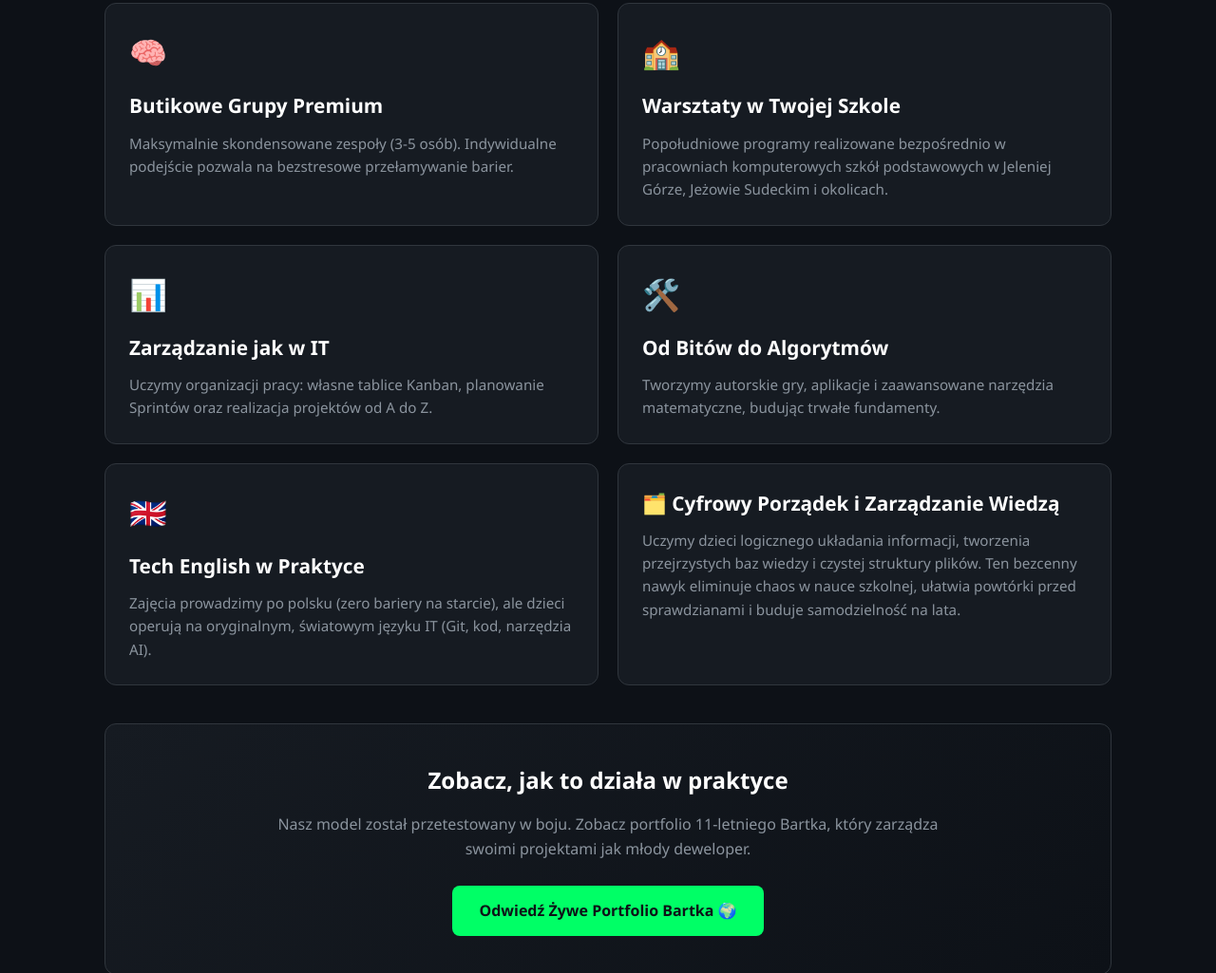
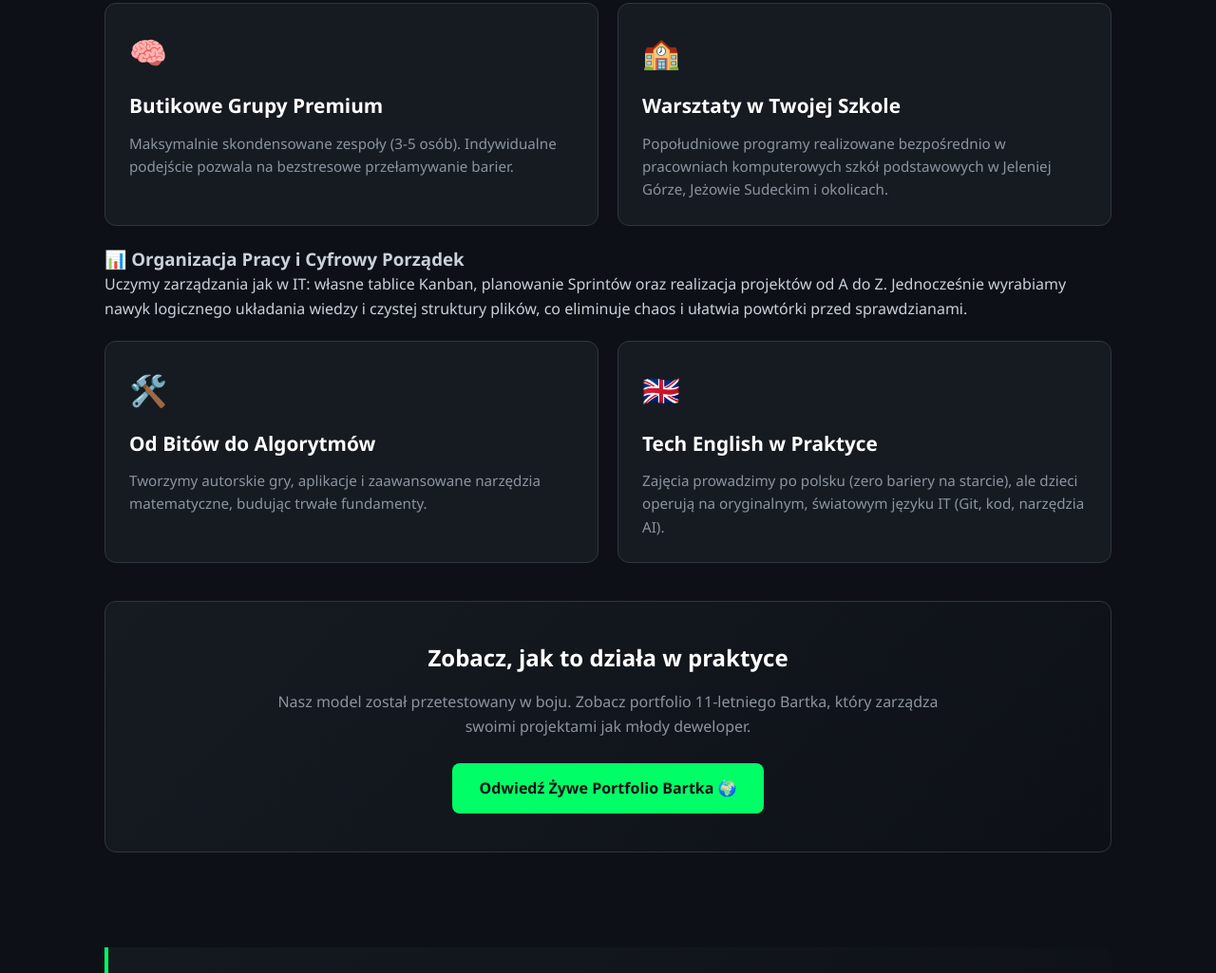
Before and after one commit to WojciechCzyzyk/sarenka, a plain HTML site: page index.html in a window 1280 px wide. Shown: the part 721-1746 px from the top of the page at 95% size. Drawn offline with Linux system fonts and the light colour scheme.

Commit message:
Update workshop descriptions and add new feature card

```diff
--- a/index.html
+++ b/index.html
@@ -48,12 +48,13 @@
             <h3>Warsztaty w Twojej Szkole</h3>
             <p>Popołudniowe programy realizowane bezpośrednio w pracowniach komputerowych szkół podstawowych w Jeleniej Górze, Jeżowie Sudeckim i okolicach.</p>
         </div>
-        <div class="card">
-            <span class="card-icon">📊</span>
-            <h3>Zarządzanie jak w IT</h3>
-            <p>Uczymy organizacji pracy: własne tablice Kanban, planowanie Sprintów oraz realizacja projektów od A do Z.</p>
-        </div>
-        <div class="card">
+
+           <div class="feature-card">
+              <h3>📊 Organizacja Pracy i Cyfrowy Porządek</h3>
+              <p>Uczymy zarządzania jak w IT: własne tablice Kanban, planowanie Sprintów oraz realizacja projektów od A do Z. Jednocześnie wyrabiamy nawyk logicznego układania wiedzy i czystej struktury plików, co eliminuje chaos i ułatwia powtórki przed sprawdzianami.</p>
+            </div>
+
+            <div class="card">
             <span class="card-icon">🛠️</span>
             <h3>Od Bitów do Algorytmów</h3>
             <p>Tworzymy autorskie gry, aplikacje i zaawansowane narzędzia matematyczne, budując trwałe fundamenty.</p>
@@ -65,10 +66,7 @@
              <p>Zajęcia prowadzimy po polsku (zero bariery na starcie), ale dzieci operują na oryginalnym, światowym języku IT (Git, kod, narzędzia AI).</p>
         </div>
 
-        <div class="card">
-              <h3>🗂️ Cyfrowy Porządek i Zarządzanie Wiedzą</h3>
-          <p>Uczymy dzieci logicznego układania informacji, tworzenia przejrzystych baz wiedzy i czystej struktury plików. Ten bezcenny nawyk eliminuje chaos w nauce szkolnej, ułatwia powtórki przed sprawdzianami i buduje samodzielność na lata.</p>
-        </div>
+
 
     </section>
 
```
